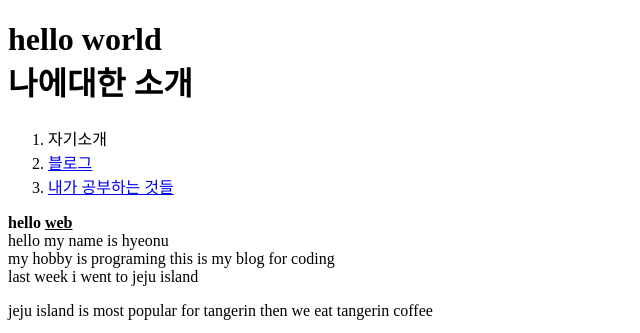
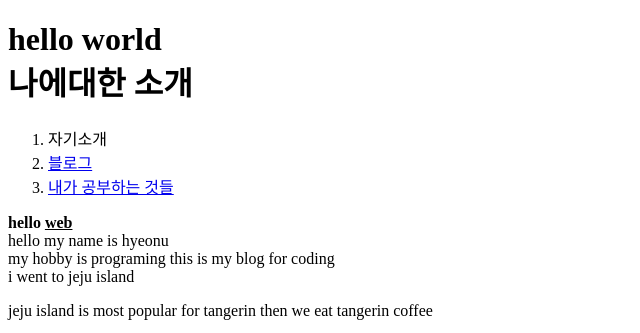
Before and after one commit to rohyenwu/my-first-website, a plain HTML site: page index.html in a window 1280 px wide. Shown: the top 333 px of the page, without its empty margins (0-640 px from the left). Drawn offline with Linux system fonts and the light colour scheme.

Commit message:
Add files via upload

```diff
--- a/index.html
+++ b/index.html
@@ -20,7 +20,7 @@ my hobby is programing
 this is my blog for coding
 
 <br>
-last week i went to jeju island
+i went to jeju island
 <p>jeju island is most popular for tangerin then we eat tangerin coffee</p>
 <img src="coding.jpg" width="100">
 </body>
```
